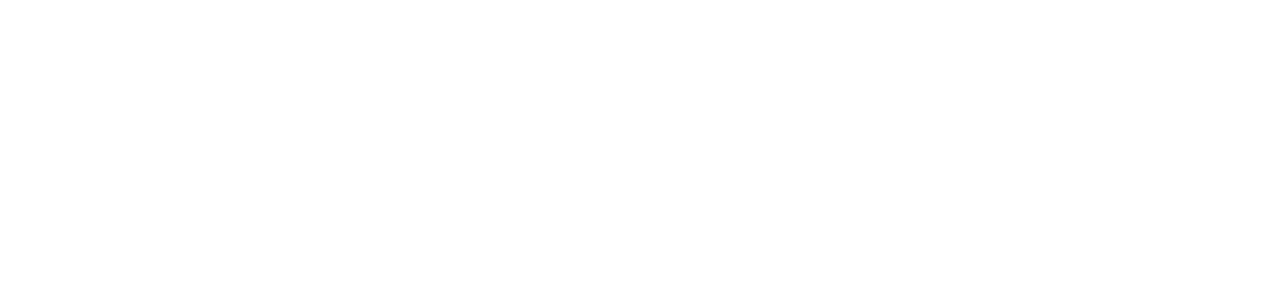
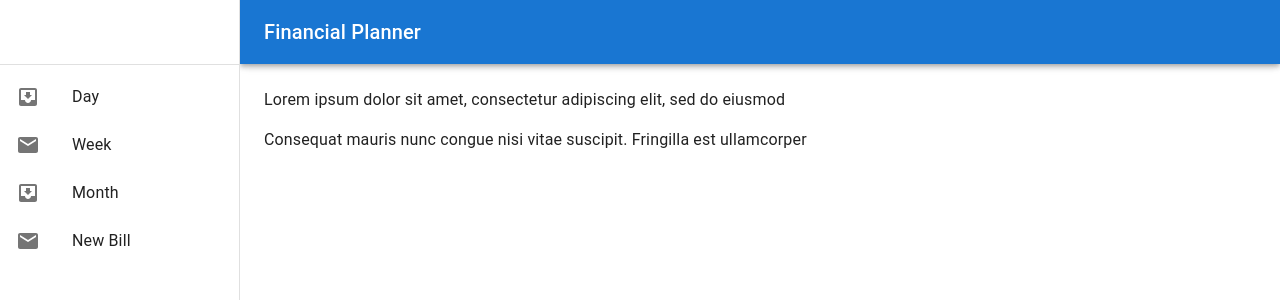
Before and after one commit to j-m-smith426/Financial_Front, a React (Create React App) app: page / in a window 1280 px wide. Shown: the top 300 px of the page. Built offline with nearby package versions, Linux system fonts and the light colour scheme.

Commit message:
initial drawer setup

```diff
--- a/package.json
+++ b/package.json
@@ -3,10 +3,15 @@
   "version": "0.1.0",
   "private": true,
   "dependencies": {
+    "@emotion/react": "^11.9.0",
+    "@emotion/styled": "^11.8.1",
+    "@mui/icons-material": "^5.8.3",
+    "@mui/material": "^5.8.3",
     "@testing-library/jest-dom": "^5.16.4",
     "@testing-library/react": "^13.3.0",
     "@testing-library/user-event": "^13.5.0",
     "react": "^18.1.0",
+    "react-calendar": "^3.7.0",
     "react-dom": "^18.1.0",
     "react-scripts": "5.0.1",
     "web-vitals": "^2.1.4"
--- a/src/App.js
+++ b/src/App.js
@@ -1,9 +1,10 @@
+import ResponsiveDrawer from "./components/ResponsiveDrawer";
 
 
 function App() {
   return (
     <div className="App">
-
+      <ResponsiveDrawer />
     </div>
   );
 }
--- /dev/null
+++ b/src/components/ResponsiveDrawer.jsx
@@ -0,0 +1,133 @@
+import * as React from 'react';
+import PropTypes from 'prop-types';
+import AppBar from '@mui/material/AppBar';
+import Box from '@mui/material/Box';
+import CssBaseline from '@mui/material/CssBaseline';
+import Divider from '@mui/material/Divider';
+import Drawer from '@mui/material/Drawer';
+import IconButton from '@mui/material/IconButton';
+import List from '@mui/material/List';
+import ListItem from '@mui/material/ListItem';
+import ListItemButton from '@mui/material/ListItemButton';
+import ListItemIcon from '@mui/material/ListItemIcon';
+import ListItemText from '@mui/material/ListItemText';
+import Typography from '@mui/material/Typography';
+import Toolbar from '@mui/material/Toolbar';
+import MailIcon from '@mui/icons-material/Mail';
+import MenuIcon from '@mui/icons-material/Menu';
+import InboxIcon from '@mui/icons-material/MoveToInbox';
+
+const drawerWidth = 240;
+
+function ResponsiveDrawer(props) {
+  const { window } = props;
+  const [mobileOpen, setMobileOpen] = React.useState(false);
+
+  const handleDrawerToggle = () => {
+    setMobileOpen(!mobileOpen);
+  };
+
+  const drawer = (
+    <div>
+      <Toolbar />
+      <Divider />
+      <List>
+        {['Day', 'Week', 'Month', 'New Bill'].map((text, index) => (
+          <ListItem key={text} disablePadding>
+            <ListItemButton>
+              <ListItemIcon>
+                {index % 2 === 0 ? <InboxIcon /> : <MailIcon />}
+              </ListItemIcon>
+              <ListItemText primary={text} />
+            </ListItemButton>
+          </ListItem>
+        ))}
+      </List>
+
+    </div>
+  );
+
+  const container = window !== undefined ? () => window().document.body : undefined;
+
+  return (
+    <Box sx={{ display: 'flex' }}>
+      <CssBaseline />
+      <AppBar
+        position="fixed"
+        sx={{
+          width: { sm: `calc(100% - ${drawerWidth}px)` },
+          ml: { sm: `${drawerWidth}px` },
+        }}
+      >
+        <Toolbar>
+          <IconButton
+            color="inherit"
+            aria-label="open drawer"
+            edge="start"
+            onClick={handleDrawerToggle}
+            sx={{ mr: 2, display: { sm: 'none' } }}
+          >
+            <MenuIcon />
+          </IconButton>
+          <Typography variant="h6" noWrap component="div">
+            Financial Planner
+          </Typography>
+        </Toolbar>
+      </AppBar>
+      <Box
+        component="nav"
+        sx={{ width: { sm: drawerWidth }, flexShrink: { sm: 0 } }}
+        aria-label="mailbox folders"
+      >
+        {/* The implementation can be swapped with js to avoid SEO duplication of links. */}
+        <Drawer
+          container={container}
+          variant="temporary"
+          open={mobileOpen}
+          onClose={handleDrawerToggle}
+          ModalProps={{
+            keepMounted: true, // Better open performance on mobile.
+          }}
+          sx={{
+            display: { xs: 'block', sm: 'none' },
+            '& .MuiDrawer-paper': { boxSizing: 'border-box', width: drawerWidth },
+          }}
+        >
+          {drawer}
+        </Drawer>
+        <Drawer
+          variant="permanent"
+          sx={{
+            display: { xs: 'none', sm: 'block' },
+            '& .MuiDrawer-paper': { boxSizing: 'border-box', width: drawerWidth },
+          }}
+          open
+        >
+          {drawer}
+        </Drawer>
+      </Box>
+      <Box
+        component="main"
+        sx={{ flexGrow: 1, p: 3, width: { sm: `calc(100% - ${drawerWidth}px)` } }}
+      >
+        <Toolbar />
+        <Typography paragraph>
+          Lorem ipsum dolor sit amet, consectetur adipiscing elit, sed do eiusmod
+        </Typography>
+        <Typography paragraph>
+          Consequat mauris nunc congue nisi vitae suscipit. Fringilla est ullamcorper
+        </Typography>
+      </Box>
+    </Box>
+  );
+}
+
+ResponsiveDrawer.propTypes = {
+  /**
+   * Injected by the documentation to work in an iframe.
+   * You won't need it on your project.
+   */
+  window: PropTypes.func,
+};
+
+export default ResponsiveDrawer;
```
Also changed, not shown: 1 other file (tests, documents, lock files or other folders).
